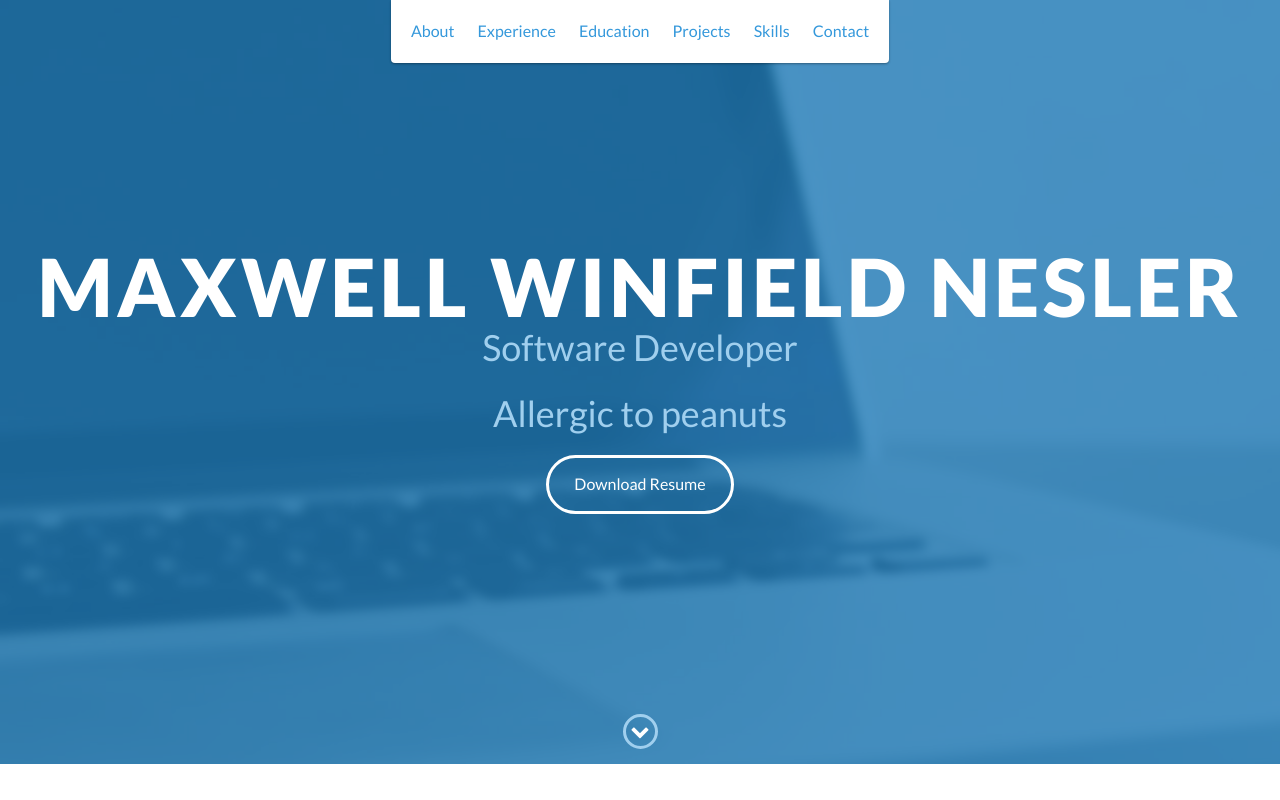
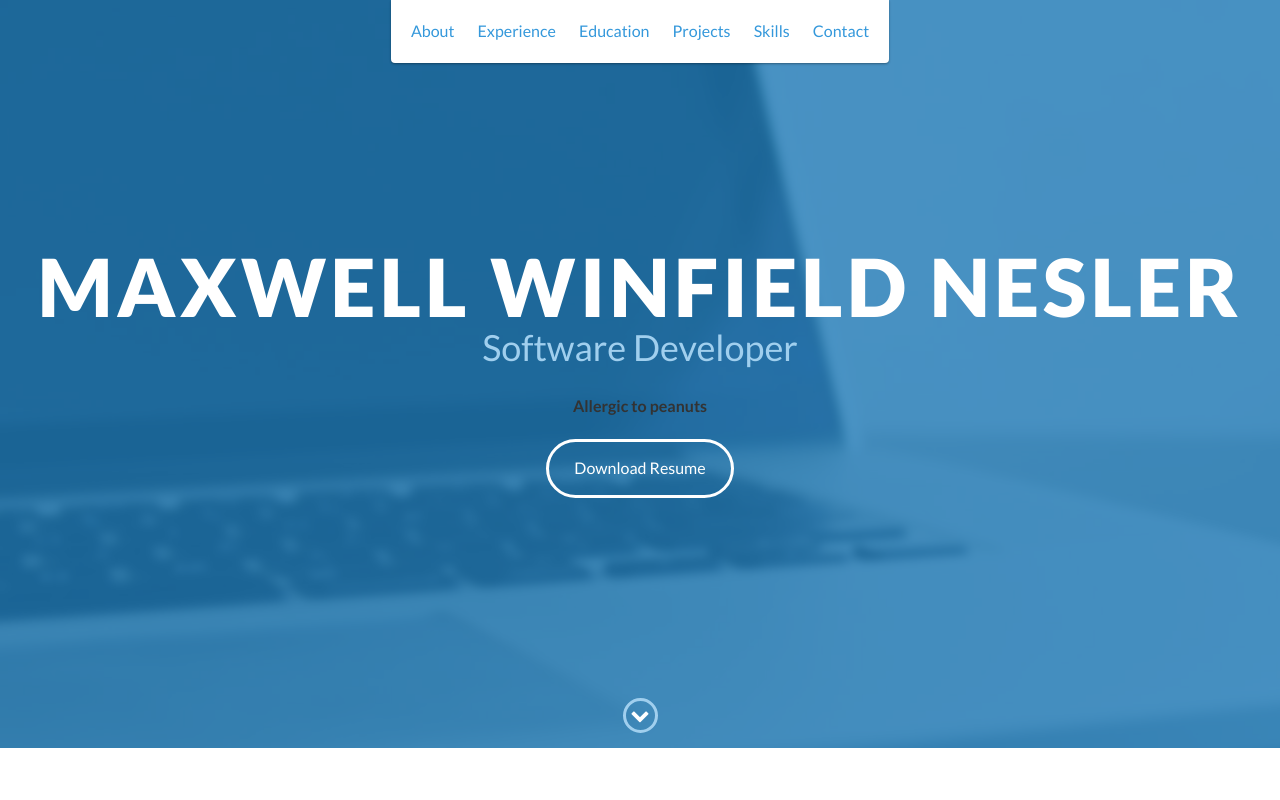
Before and after one commit to mnesler/mnesler.github.io, a website: page index.html in a window 1280 px wide. Shown: the top 800 px of the page. Drawn offline with nearby package versions, Linux system fonts and the light colour scheme.

Commit message:
changed to h4 for an exercise

```diff
--- a/index.html
+++ b/index.html
@@ -48,7 +48,7 @@
         <div id="lead-content">
             <h1>Maxwell Winfield Nesler</h1>
             <h2>Software Developer</h2>
-            <h2>Allergic to peanuts</h2>
+            <h4>Allergic to peanuts</h4>
             <a href="#" class="btn-rounded-white">Download Resume</a>
         </div>
         <!-- End #lead-content -->
```
